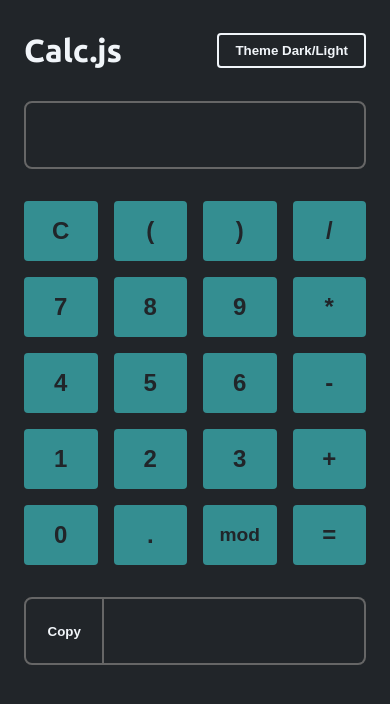
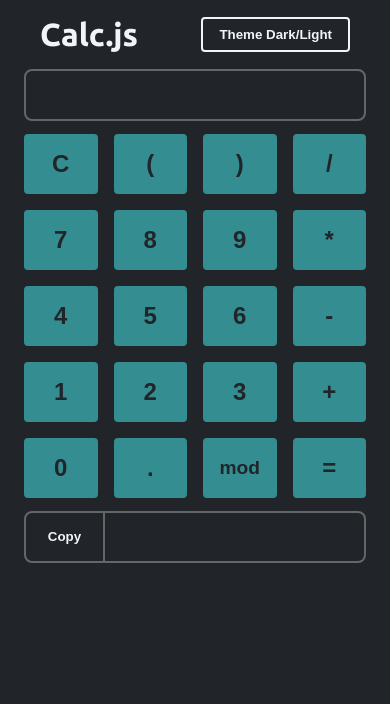
Before and after one commit to pavanellidev/calcjs, a plain HTML site: page index.html in a window 390 px wide. Drawn offline with Linux system fonts and the light colour scheme.

Commit message:
Update style.css

```diff
--- a/style.css
+++ b/style.css
@@ -94,7 +94,7 @@
    color: var(--font-color);
    cursor: pointer;
    display: block;
-   height: 4.25rem;
+   height: 52px;
    width: 6rem;
  }
 
@@ -119,6 +119,22 @@
    color: var(--primary-color) !important;
  }
 
+ @media (max-width: 500px) {
+    main {
+      max-height: 95vh;
+    }
+    header {
+      padding: 16px;
+    }
+    #input,
+    #result {
+      padding: 8px;
+    }
+    #keys {
+      margin: 0.8rem 0;
+    }
+ }
+
  @media (max-width:410px) {
   [data-value=" % "] {
     font-size: 1.2rem !important;
```
